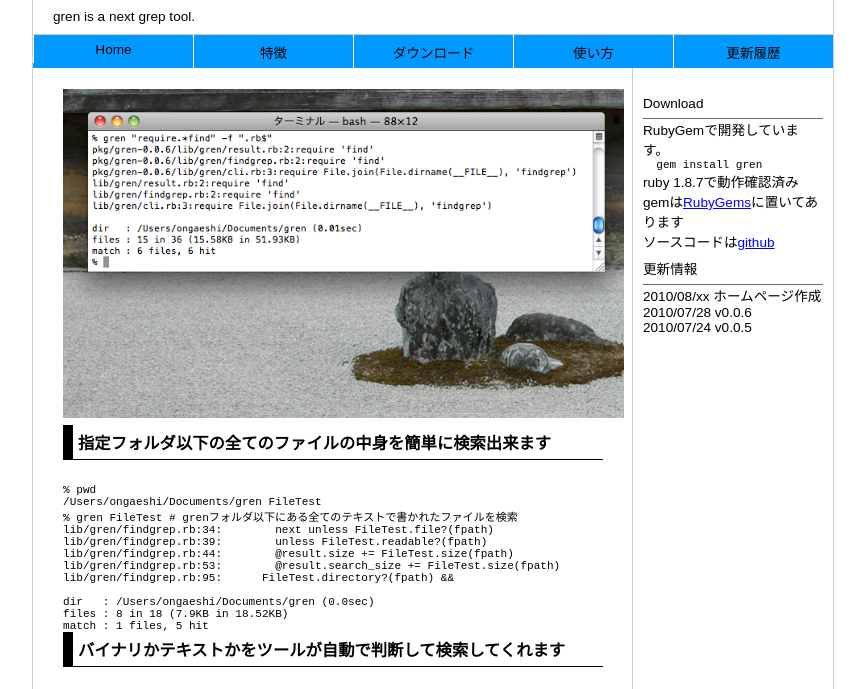
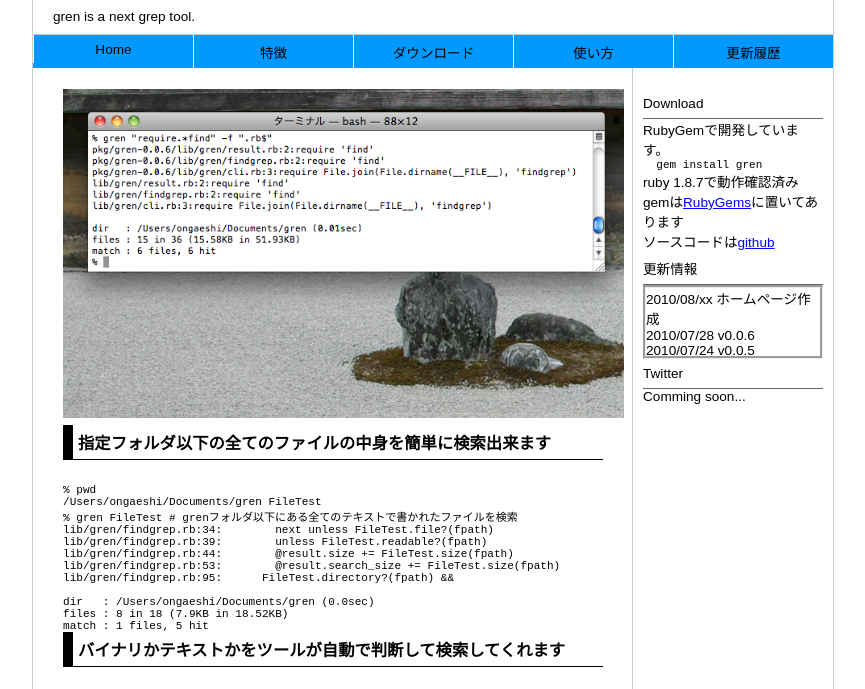
Before and after one commit to ongaeshi/gren, a plain HTML site: page ja/index.html in a window 1280 px wide. Shown: the part 81-770 px from the top of the page, without its empty margins (207-1072 px from the left). Drawn offline with Linux system fonts and the light colour scheme.

Commit message:
更新履歴スクロール機能

```diff
--- a/ja/index.html
+++ b/ja/index.html
@@ -27,7 +27,7 @@
   <li><a href="index.html">Home</a></li>
   <li><a href="feature.html">特徴</a></li>
   <li><a href="download.html">ダウンロード</a></li>
-  <li><a href="firststep.html">使い方</a></li>
+  <li><a href="readme.html">使い方</a></li>
   <li><a href="history.html">更新履歴</a></li>
 </ul>
 </div><!-- / globalnavi end -->
@@ -78,7 +78,6 @@
 </div><!-- / contents end -->
 
 <div id="sidebar">
-
 <!-- サイドバー ここから -->
 <p class="sidetitle">Download</p>
 <p>RubyGemで開発しています。</p>
@@ -90,14 +89,29 @@
 <p>ソースコードは<a href="http://github.com/ongaeshi/gren">github</a></p>
 
 <p class="sidetitle">更新情報</p>
-<ul class="localnavi">
-<li><p>2010/08/xx ホームページ作成</p>
-<li><p>2010/07/28 v0.0.6</p>
-<li><p>2010/07/24 v0.0.5</p>
-</ul>
+<div class="infobox">
+  <ul>
+    <li>2010/08/xx ホームページ作成
+    <li>2010/07/28 v0.0.6
+    <li>2010/07/24 v0.0.5
+    <li>2010/07/24 v0.0.5
+    <li>2010/07/24 v0.0.5
+    <li>2010/07/24 v0.0.5
+    <li>2010/07/24 v0.0.5
+    <li>2010/07/24 v0.0.5
+    <li>2010/07/24 v0.0.5
+    <li>2010/07/24 v0.0.5
+    <li>2010/07/24 v0.0.5
+    <li>2010/07/24 v0.0.5
+  </ul>
+</div>
+
+<p class="sidetitle">Twitter</p>
+Comming soon...
 
 <!-- サイドバー ここまで -->
 </div><!-- / sidebar end -->
+
 <div id="footer">
 
 <!-- コピーライト -->
--- a/ja/readme-ja.html
+++ b/ja/readme.html
@@ -8,7 +8,7 @@
   <title>File: README.rdoc</title>
   <meta http-equiv="Content-Type" content="text/html; charset=utf8" />
   <meta http-equiv="Content-Script-Type" content="text/javascript" />
-  <link rel="stylesheet" href="style.css" type="text/css" media="screen" />
+  <link rel="stylesheet" href="../style.css" type="text/css" media="screen" />
   <script type="text/javascript">
   // <![CDATA[
 
--- a/style.css
+++ b/style.css
@@ -206,6 +206,13 @@
   border-bottom: 1px solid #ff0000;
 }
 
+div.infobox {
+  height: 5em;
+  overflow: auto;
+/*  border: red 1px dashed; */
+  border-style: groove;
+}
+
 /* ---------------------------------------- #footer内の指定 */
 #footer p { text-align: center; }
 
```
